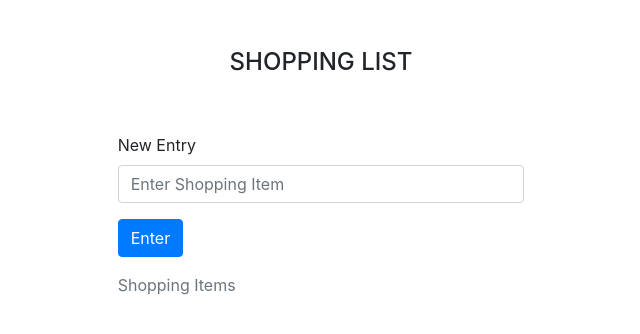
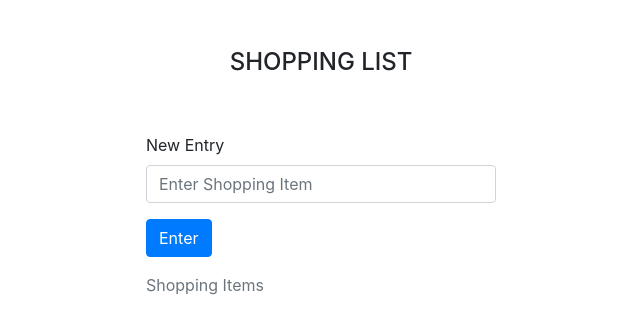
Before and after one commit to DevAliMaher/ShoppingList-JS, a plain HTML site: page index.html in a window 1280 px wide. Shown: the whole page, without its empty margins (319-959 px from the left). Drawn offline with Linux system fonts and the light colour scheme.

Commit message:
Update index.html

```diff
--- a/index.html
+++ b/index.html
@@ -14,7 +14,7 @@
     <script src="js/script.js" defer></script>
 </head>
 <body>
-    <div class="py-5 container-sm">
+    <div class="py-5 container">
         <div class="row">
            <div class="col-sm-10 col-md-6 col-xl-4 offset-sm-1 offset-md-3 offset-xl-4">
               <h4 class="display-5 pb-5 text-center text-uppercase">Shopping List</h4>
```
